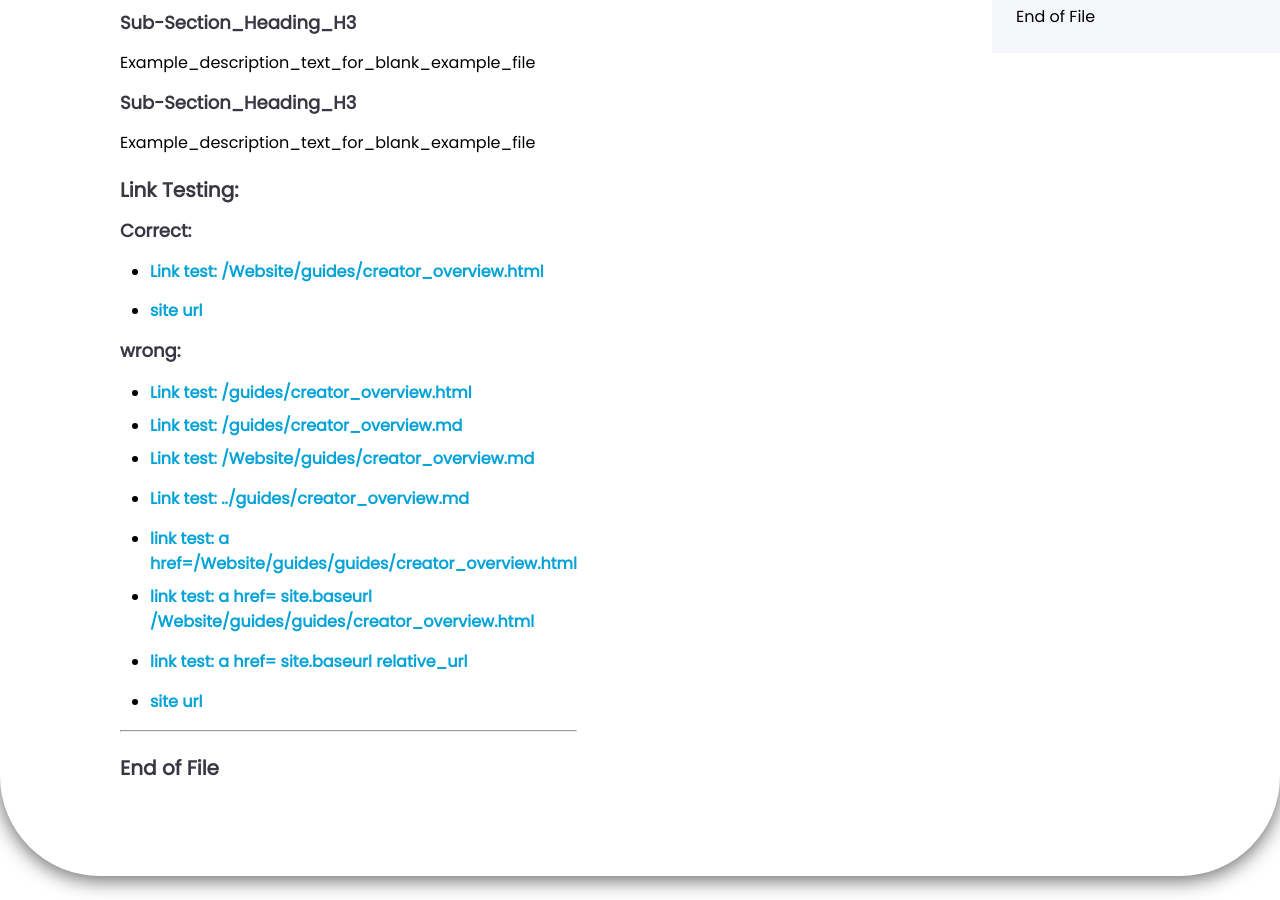
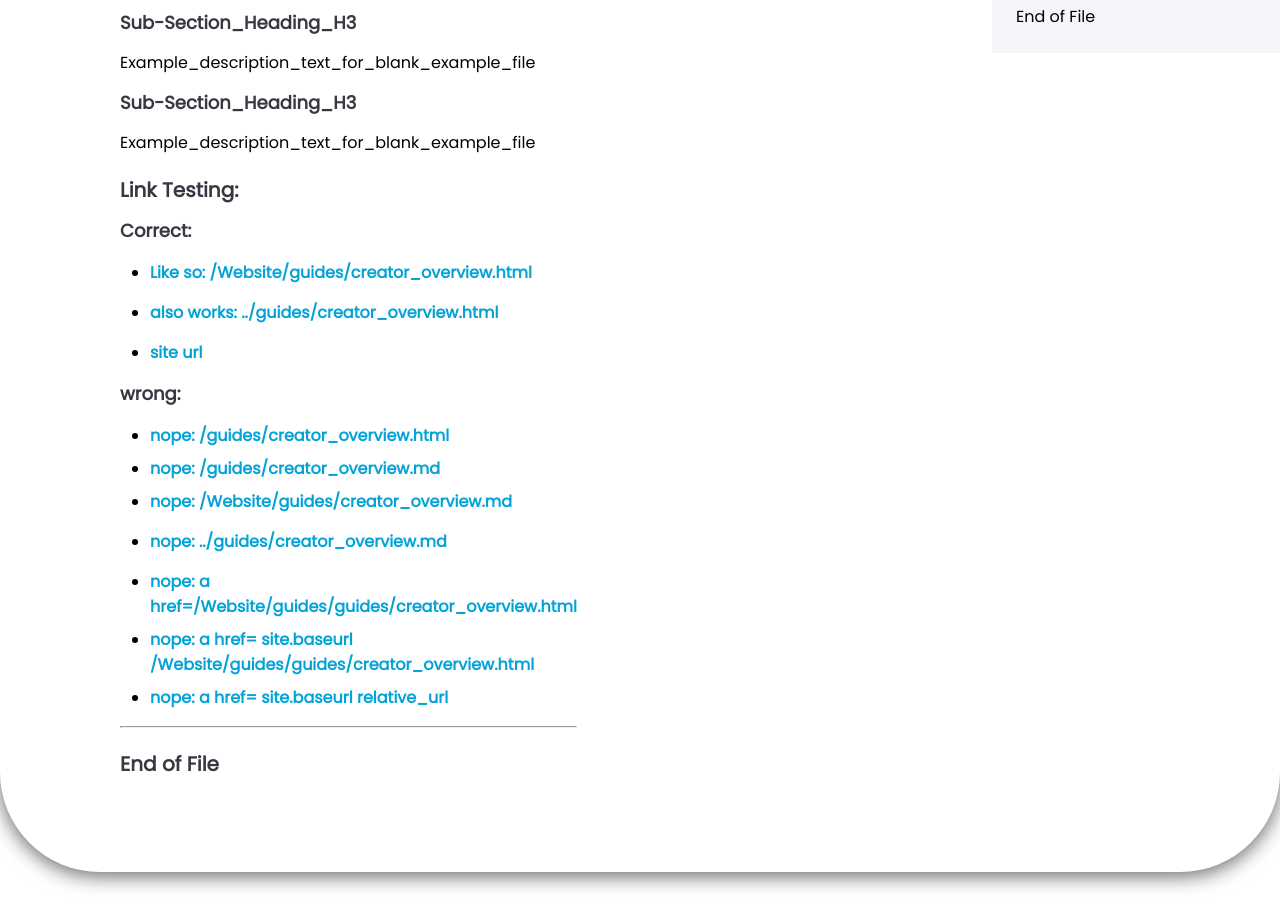
Before and after one commit to 100Automations/Website, a Jekyll site: the page built from _pages/blank_example.md, in a window 1280 px wide and 900 px high, scrolled down 774 px. Built offline with Jekyll 4.4.1, drawn with Linux system fonts in a browser that asks for light colours.

Commit message:
Update blank_example.md

```diff
--- a/_pages/blank_example.md
+++ b/_pages/blank_example.md
@@ -23,22 +23,22 @@ Example_description_text_for_blank_example_file
 
 ### Correct:
 
-- [Link test: /Website/guides/creator_overview.html](/Website/guides/creator_overview.html)
+- [Like so: /Website/guides/creator_overview.html](/Website/guides/creator_overview.html)
+- [also works: ../guides/creator_overview.html](../guides/creator_overview.md)
 
 - [site url]({{ site.url }})
 
 ### wrong:
 
-- [Link test: /guides/creator_overview.html](/guides/creator_overview.html)
-- [Link test: /guides/creator_overview.md](guides/creator_overview.md)
-- [Link test: /Website/guides/creator_overview.md](/Website/guides/guides/creator_overview.md)
-- [Link test: ../guides/creator_overview.md](../guides/creator_overview.md)
+- [nope: /guides/creator_overview.html](/guides/creator_overview.html)
+- [nope: /guides/creator_overview.md](guides/creator_overview.md)
+- [nope: /Website/guides/creator_overview.md](/Website/guides/guides/creator_overview.md)
+- [nope: ../guides/creator_overview.md](../guides/creator_overview.md)
 
-- <a href="/Website/guides/creator_overview.html">link test: a href=/Website/guides/guides/creator_overview.html</a>
-- <a href="{{ site.baseurl }}/Website/guides/creator_overview.html">link test: a href= site.baseurl /Website/guides/guides/creator_overview.html</a>
-- <a href="{{ site.baseurl | relative_url }}/Website/guides/creator_overview.html">link test: a href= site.baseurl relative_url</a>
+- <a href="/Website/guides/creator_overview.html">nope: a href=/Website/guides/guides/creator_overview.html</a>
+- <a href="{{ site.baseurl }}/Website/guides/creator_overview.html">nope: a href= site.baseurl /Website/guides/guides/creator_overview.html</a>
+- <a href="{{ site.baseurl | relative_url }}/Website/guides/creator_overview.html">nope: a href= site.baseurl relative_url</a>
 
-- [site url]({{ site.url }})
 
 ---
 ## End of File
```
